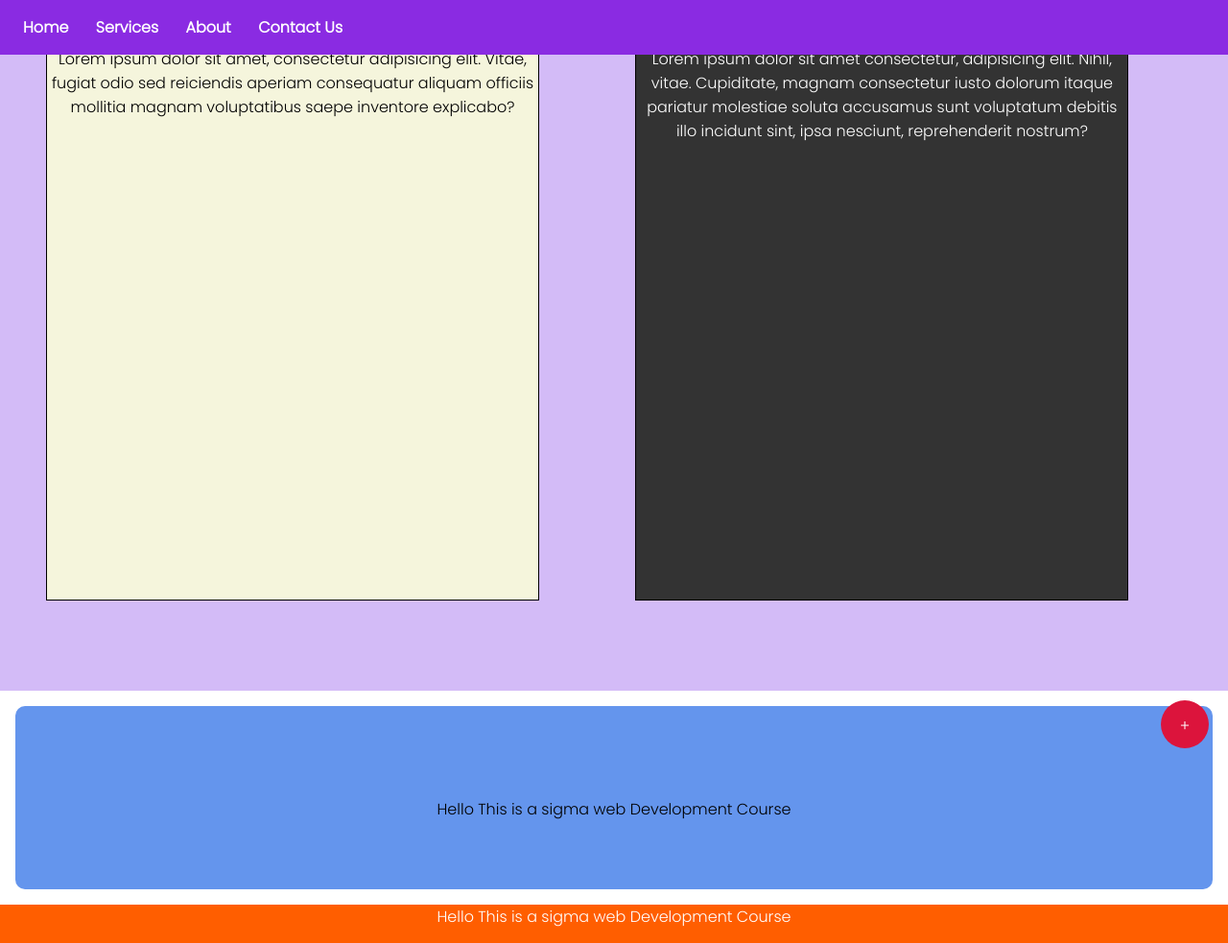
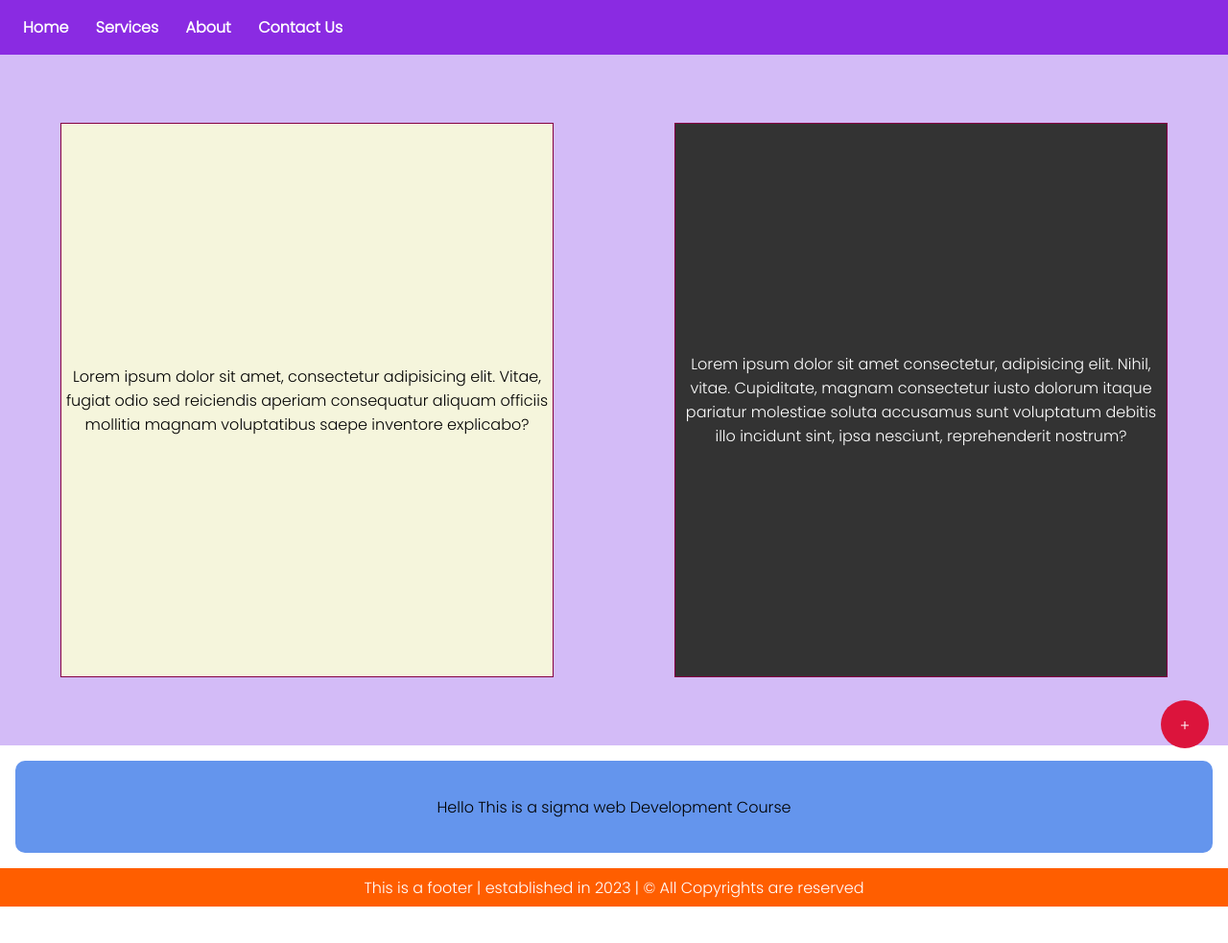
Before and after one commit to Smarth-dve/Web-Development-2023, a plain HTML site: page Video 37/index.html in a window 1280 px wide. Shown: the whole page at 96% size. After the commit the page ends 945 px from the top, so only its background shows below. Drawn offline with Linux system fonts and the light colour scheme.

Commit message:
Some conceptual changes

```diff
--- a/Video 37/index.html
+++ b/Video 37/index.html
@@ -20,7 +20,7 @@
 
         nav {
             background-color: blueviolet;
-            position: fixed;
+            position: sticky;
             width: 100%;
             top: 0;
             padding: 1vh;
@@ -41,17 +41,23 @@
         }
 
         .outercontainer {
+            display: flex;
+            justify-content:space-around;
+            align-items: center;
+            min-height: 90vh;
             background-color: rgb(211, 187, 247);
             height: 90vh;
         }
 
         .innercontainer {
             text-align: center;
-            display: inline-flex;
-            border: 1px solid black;
+            display: flex;
+            justify-content: center;
+            align-items: center;
+            border: 1px solid rgb(133, 0, 67);
             width: 40%;
             min-height: 80%;
-            margin: 6vh;
+            /* margin: 6vh; */
         }
 
         .container1 {
@@ -68,7 +74,10 @@
         }
 
         .roundercontainer {
-            padding-top: 95px;
+            /* padding-top: 95px; */
+            display: flex;
+            justify-content: center;
+            align-items: center;
             text-align: center;
             margin: 2vh;
             height: 12vh;
@@ -77,6 +86,9 @@
         }
 
         footer {
+            display: flex;
+            justify-content: center;
+            align-items: center;
             text-align: center;
             color: white;
             height: 5vh;
@@ -132,7 +144,7 @@
             <p>Hello This is a sigma web Development Course</p>
         </div>
         <footer>
-            <p>Hello This is a sigma web Development Course</p>
+            <p>This is a footer | established in 2023 | &copy; All Copyrights are reserved</p>
         </footer>
 
         <div class="thecircle">
```
Also changed, not shown: 1 other file.
